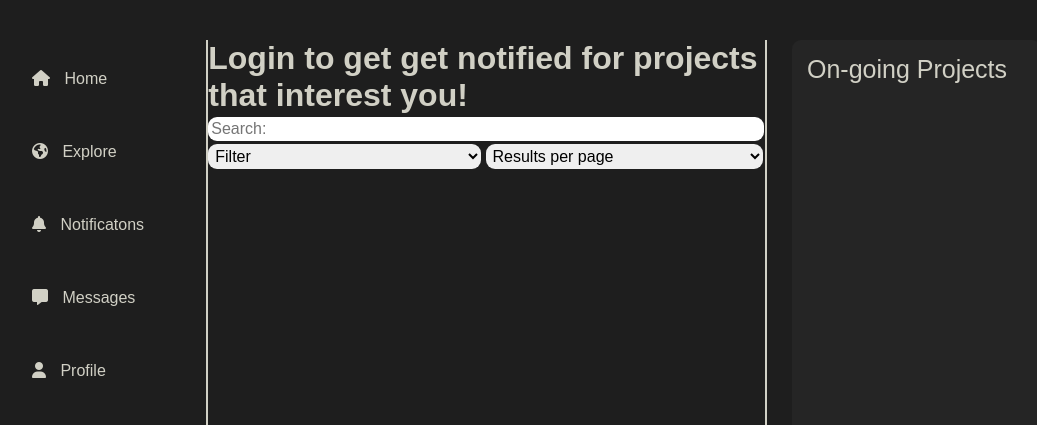
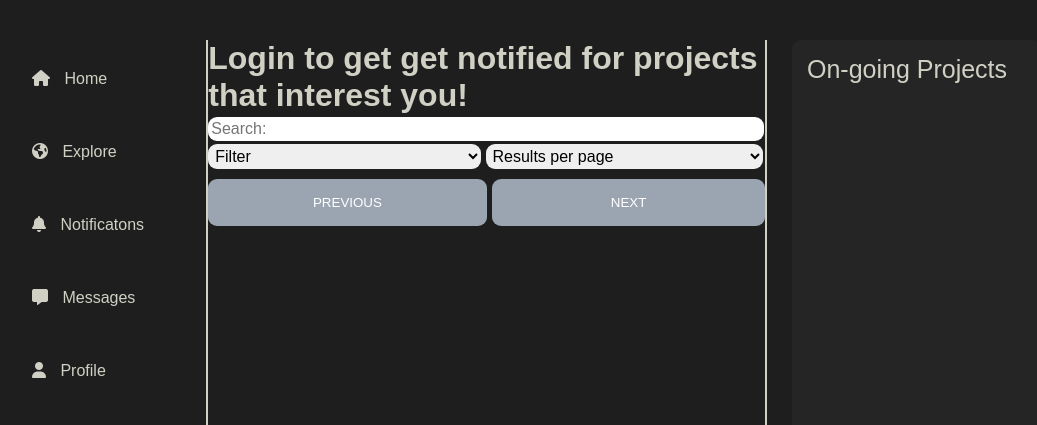
Before and after one commit to youmanyousef/BeeCodersHackathonSpr2022, a Django app: page /explore in a window 1280 px wide. Shown: the part 35-460 px from the top of the page, without its empty margins (111-1148 px from the left). Run offline with Django 3.2, Linux system fonts and the light colour scheme; data that the repository does not hold is empty; some libraries are stand-ins or nearby versions.

Commit message:
more updates to explore page

```diff
--- a/app/static/style.css
+++ b/app/static/style.css
@@ -537,5 +537,23 @@ body {
 	top: 50%;
 	transform: translateY(-50%);
 }
-
+.projects-navigation {
+	width: 100%;
+}
+.projects-navigation button {
+	width: 50%;
+	align-items: center;
+	background-color: #9aa5b1;
+	border: none;
+	color: white;
+	padding: 16px 32px;
+	margin-top: 10px;
+	text-decoration: none;
+	width: 50%;
+	border-radius: var(--radius);
+}
+.projects-navigation .nav-next {
+	width: 49%;
+	float:right;
+}
 /* END PROJECT EXPLORER*/
--- a/app/templates/explore.html
+++ b/app/templates/explore.html
@@ -60,7 +60,7 @@
 		</div-->
 		{% for project in projects %}
 
-			<div class="project">
+			<div class="project" style="background-image: linear-gradient(45deg, rgba(0,0,0,.3), 40%, rgba(0,0,0,1)), url({{project.image}});">
 				<img src="{% static 'cover.png' %}" alt="cover">
 				<div class="project-content">
 					<div class="project-title-card">
@@ -83,5 +83,9 @@
 			</a>
 		{% endfor %}
 
+		<div class="projects-navigation">
+			<button class="nav-prev">PREVIOUS</button>
+			<button class="nav-next">NEXT</button>
+		</div>
 	</div>
 {% endblock %}
```
